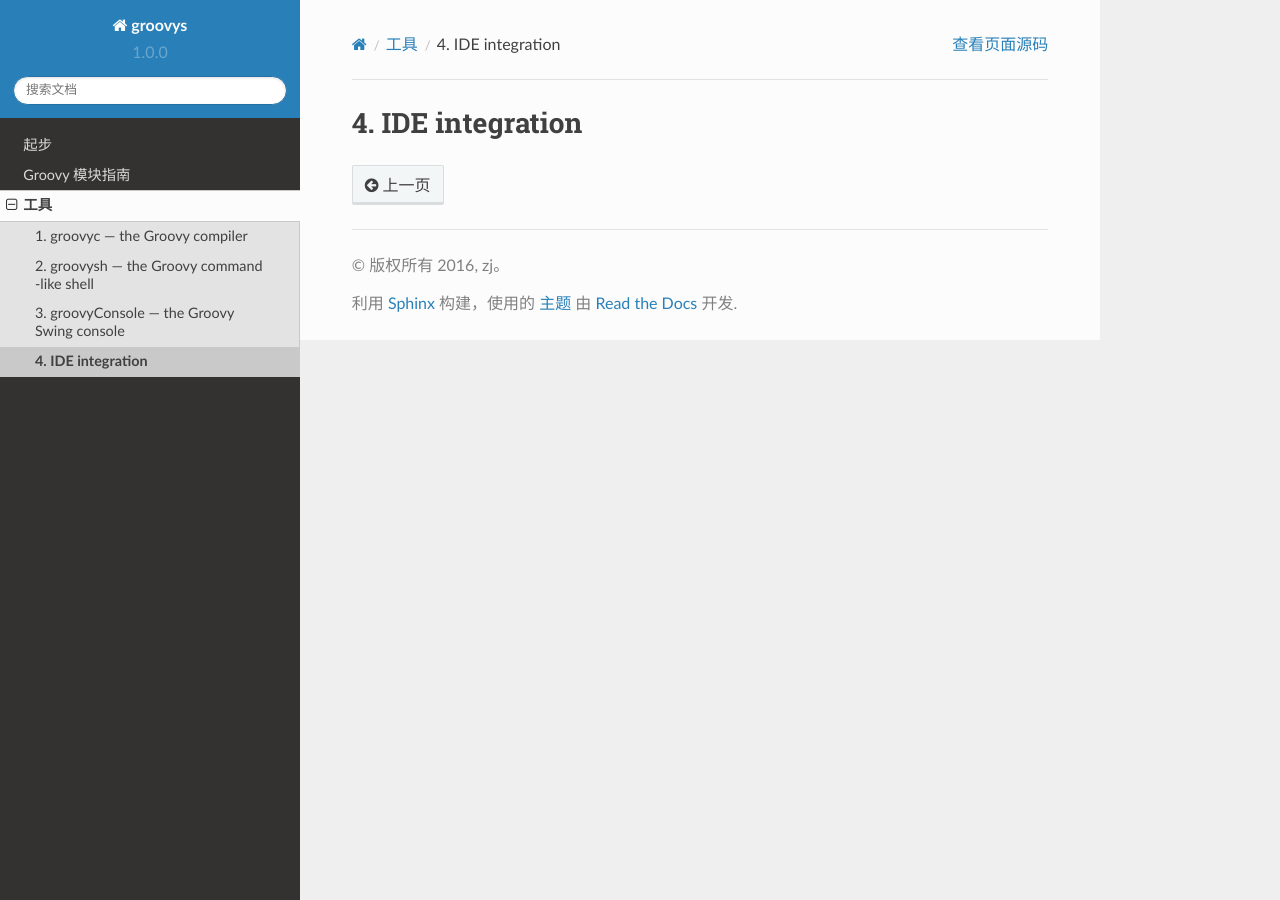
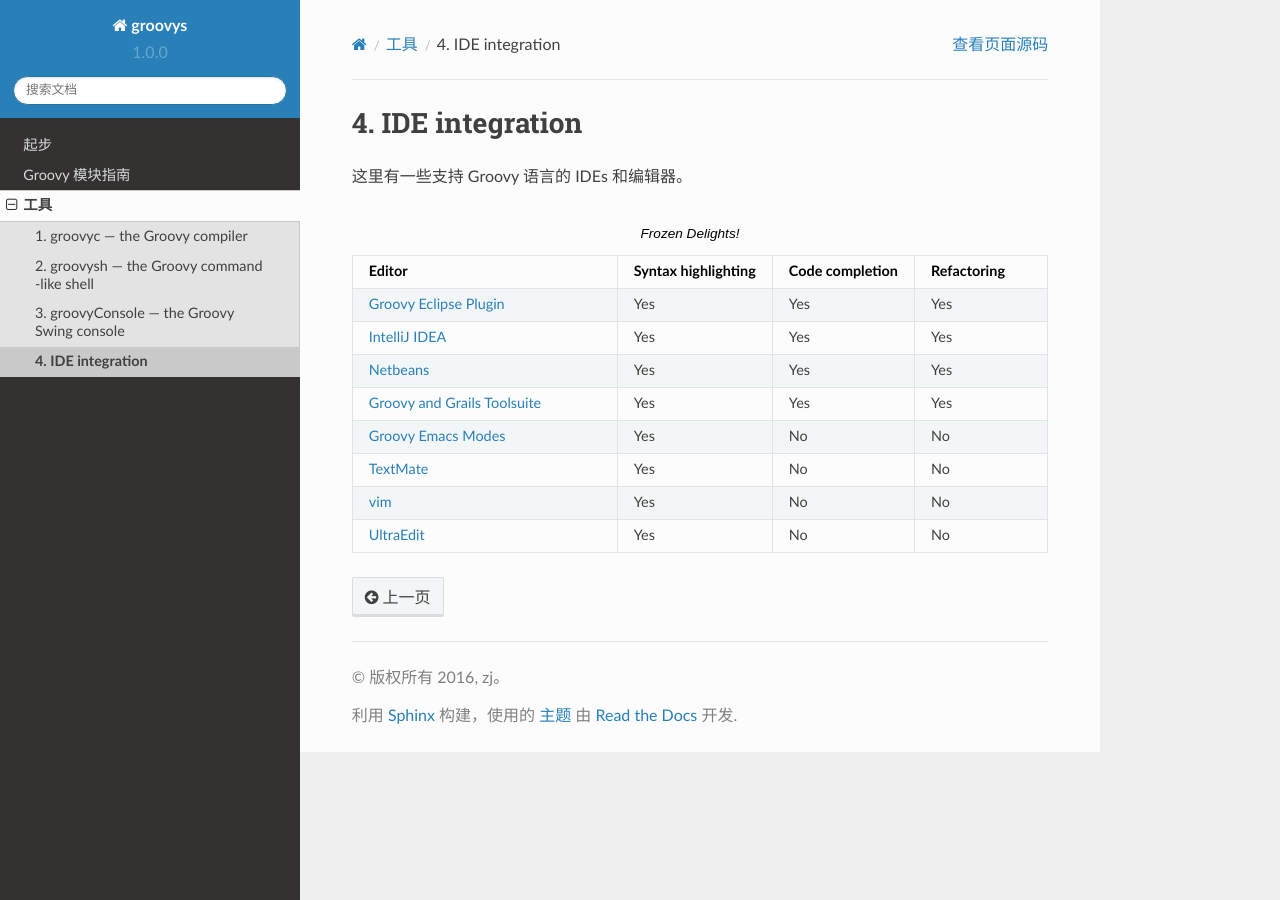
Before and after one commit to guxiaotu/zh-doc-groovy-lang, a Sphinx documentation site: the page built from docs/source/Tools/IDE-integration.rst, in a window 1280 px wide. Built offline with Sphinx 7.4.7 and the Read the Docs theme 2.0.0, drawn with Linux system fonts in a browser that asks for light colours.

Commit message:
update IDE integration

```diff
--- a/docs/source/Tools/IDE-integration.rst
+++ b/docs/source/Tools/IDE-integration.rst
@@ -1,2 +1,18 @@
 IDE integration
 ===============
+
+
+这里有一些支持 Groovy 语言的 IDEs 和编辑器。
+
+.. csv-table:: Frozen Delights!
+   :header: "Editor",  "Syntax highlighting", "Code completion", "Refactoring"
+   :widths: 40, 20, 20, 20
+
+   "`Groovy Eclipse Plugin <https://github.com/groovy/groovy-eclipse>`_", "Yes", "Yes", "Yes"
+   "`IntelliJ IDEA <http://www.jetbrains.com/idea/features/groovy.html>`_", "Yes", "Yes", "Yes"
+   "`Netbeans <https://netbeans.org/features/groovy/>`_", "Yes", "Yes", "Yes"
+   "`Groovy and Grails Toolsuite <http://grails.org/products/ggts>`_", "Yes", "Yes", "Yes"
+   "`Groovy Emacs Modes <https://github.com/Groovy-Emacs-Modes/groovy-emacs-modes>`_", "Yes", "No", "No"
+   "`TextMate <https://github.com/textmate/groovy.tmbundle>`_", "Yes", "No", "No"
+   "`vim <http://www.vim.org/>`_", "Yes", "No", "No"
+   "`UltraEdit <http://www.ultraedit.com/>`_", "Yes", "No", "No"
```
